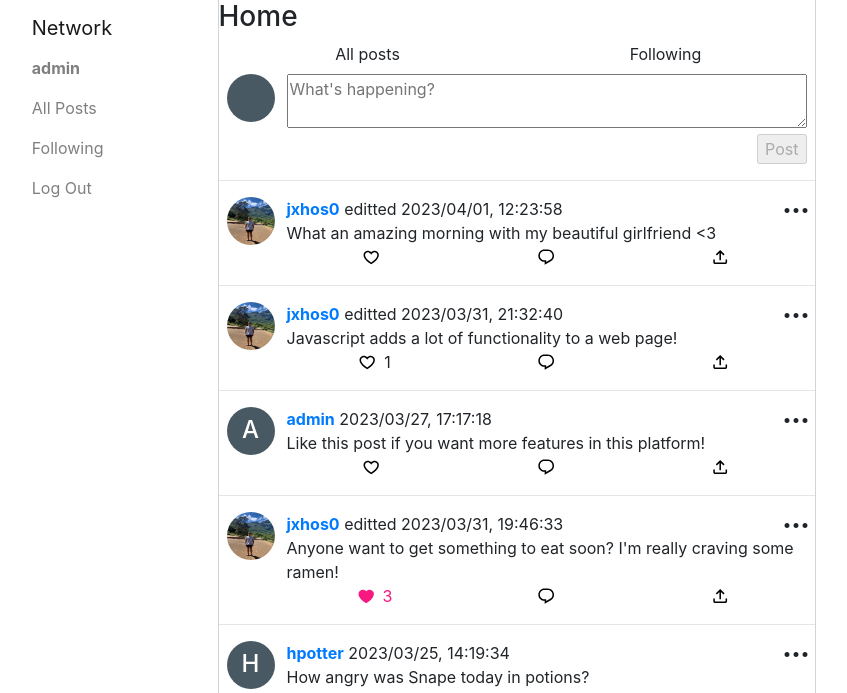
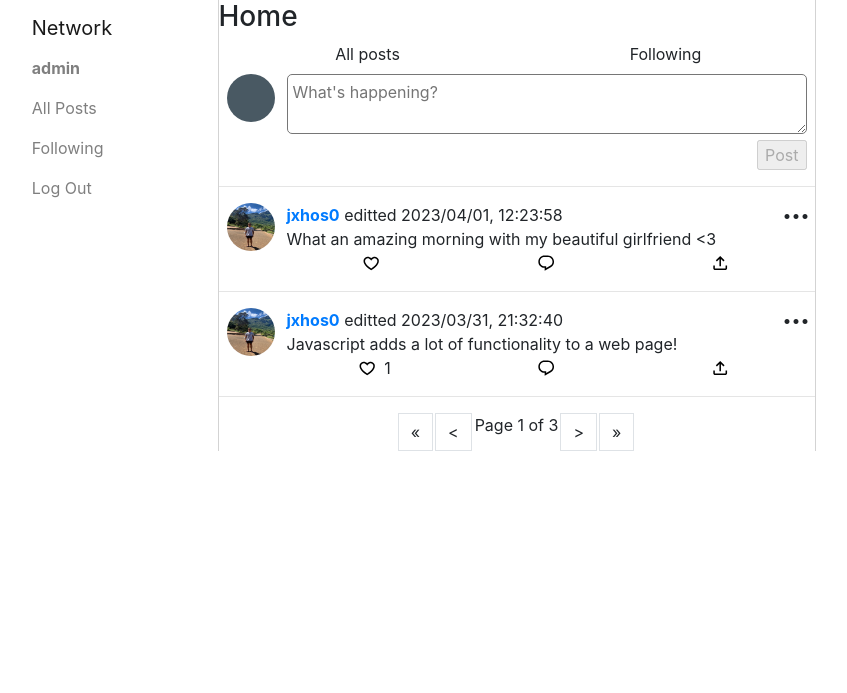
Before and after one commit to jxhos0/network, a Django app: page / in a window 1280 px wide. Shown: the top 693 px of the page, without its empty margins (276-1123 px from the left). Run offline with Django 3.2, Linux system fonts and the light colour scheme; a user stored in the database is signed in; data comes from the database, SQL or seed files in the repository; both versions use the stored data as it was after the commit; some libraries are stand-ins or nearby versions.

Commit message:
Post pagination wokring with JS.

```diff
--- a/network/static/network/network.js
+++ b/network/static/network/network.js
@@ -3,8 +3,8 @@ document.addEventListener('DOMContentLoaded', function() {
     if (document.getElementById('home-container')) {
         var profile = document.querySelector('.current-user').innerHTML
 
-        document.querySelector('#all-posts').addEventListener('click', () => load_posts(`${profile}`, 'all-posts'));
-        document.querySelector('#following').addEventListener('click', () => load_posts(`${profile}`, 'following'));
+        document.querySelector('#all-posts').addEventListener('click', () => load_posts(`${profile}`, 'all-posts', 1));
+        document.querySelector('#following').addEventListener('click', () => load_posts(`${profile}`, 'following', 1));
         // console.log('index page')
 
 
@@ -25,7 +25,7 @@ document.addEventListener('DOMContentLoaded', function() {
             }
         }
 
-        load_posts(`${profile}`, 'all-posts')
+        load_posts(`${profile}`, 'all-posts', 1)
 
 
     } else if (document.getElementById('profile-container')) {
@@ -35,52 +35,40 @@ document.addEventListener('DOMContentLoaded', function() {
         // console.log(document.querySelector('#follow').innerHTML)
 
 
-        document.querySelector('#profile-posts').addEventListener('click', () => load_posts(`${profile}`, 'profile-posts'));
-        document.querySelector('#profile-comments').addEventListener('click', () => load_posts(`${profile}`, 'profile-comments'));
-        document.querySelector('#profile-likes').addEventListener('click', () => load_posts(`${profile}`, 'profile-likes'));
+        document.querySelector('#profile-posts').addEventListener('click', () => load_posts(`${profile}`, 'profile-posts', 1));
+        document.querySelector('#profile-comments').addEventListener('click', () => load_posts(`${profile}`, 'profile-comments', 1));
+        document.querySelector('#profile-likes').addEventListener('click', () => load_posts(`${profile}`, 'profile-likes', 1));
         if (document.querySelector('#follow')) {
             document.querySelector('#follow').addEventListener('click', () => follow_toggle(document.querySelector('.profile-user').innerHTML, document.querySelector('.followed-value').innerHTML))
         }
 
-        load_posts(`${profile}`, 'profile-posts')
+        load_posts(`${profile}`, 'profile-posts', 1)
     }
-
-    // if (document.querySelector('.is-active')) {
-    //     document.querySelector("html").addEventListener("click", () => {
-    //         console.log("popup open")
-    //     })
-    //     // console.log("popup open")
-    // }
-
 
     document.querySelector("html").addEventListener("click", () => {
         if (document.querySelector('.is-active')) {
             if (event.target.closest(".post-options")) return;
             document.querySelector('#popup').classList.remove("is-active")
-            // console.log("popup closed")
+
         }
-        // console.log("popup open")
+    })
 })
 
-    // document.querySelector('#popup').classList.remove("is-active")
 
-})
-
-// function load_profile() {
-//     var profile = document.querySelector('.profile-user').innerHTML
-
-//     load_posts(profile)
-// }
-
-function load_posts(profile, filter) {
+function load_posts(profile, filter, page) {
 
     document.querySelector('.posts-container').innerHTML = ''
 
-    fetch(`/posts/${profile}?filter=${filter}`)
+    fetch(`/posts/${profile}?filter=${filter}&page=${page}`)
     .then(response => response.json())
-    .then(posts => {
-        // console.log(posts)
-        posts.forEach((post, index) => {
+    .then(response => {
+
+        var current_page = Number(page)
+        var number_pages = Number(response['number_pages'])
+        var posts = response['posts']
+
+        if (posts.length > 0) {
+            posts.forEach(post => {
 
                 // Create post row div
                 const post_row = document.createElement('div');
@@ -132,15 +120,45 @@ function load_posts(profile, filter) {
                     `
 
                 document.querySelector('.posts-container').append(post_row);
-            if (index !== posts.length - 1) {
+                // if (index !== posts.length - 1) {
                 document.querySelector('.posts-container').insertAdjacentHTML("beforeend", '<hr>');
+                // }
+
+            })
+            const paginator = document.createElement('div');
+            paginator.classList.add('paginator');
+            paginator.innerHTML = `Page ${page} of ${number_pages}`
+            document.querySelector('.posts-container').append(paginator);
+
+            if (current_page === 1) {
+                document.querySelector('.paginator').insertAdjacentHTML("afterbegin", `
+                <a class="page-link" disabled>&laquo; </a>
+                <a class="page-link" disabled>&lt; </a>
+                `)
+            } else {
+                document.querySelector('.paginator').insertAdjacentHTML("afterbegin", `
+                <a class="page-link"  onclick="load_posts('${profile}', '${filter}', 1)">&laquo; </a>
+                <a class="page-link" onclick="load_posts('${profile}', '${filter}', '${current_page - 1}')">&lt; </a>
+                `)
             }
 
-        })
-        // const popup = document.createElement('div');
-        // popup.id = 'popup';
-        // popup.innerHTML = ""
-        // document.querySelector('.posts-container').append(popup);
+            if (current_page === number_pages) {
+                document.querySelector('.paginator').insertAdjacentHTML("beforeend", `
+                <a class="page-link" disabled> &gt;</a>
+                <a class="page-link" disabled> &raquo;</a>
+                `)
+            } else {
+                document.querySelector('.paginator').insertAdjacentHTML("beforeend", `
+                <a class="page-link" onclick="load_posts('${profile}', '${filter}', '${current_page + 1}')"> &gt;</a>
+                <a class="page-link" onclick="load_posts('${profile}', '${filter}', '${number_pages}')"> &raquo;</a>
+                `)
+            }
+        } else {
+            const message = document.createElement('div');
+            message.classList.add('no-posts-message');
+            message.innerHTML = `There are no posts to view in this list.`
+            document.querySelector('.posts-container').append(message);
+        }
     })
 }
 
@@ -224,22 +242,6 @@ function deleteConfirmation(post_id) {
     })
 }
 
-function deletePost(post_id) {
-    console.log(`Delete ${post_id}`)
-
-    // fetch(`post/${post_id}`, {
-    //     method: 'POST',
-    //     body: JSON.stringify({
-    //         // csrftoken : getCookie('csrftoken'),
-    //         id: post_id,
-
-    //     })
-    // })
-    // .then(() => {
-    //     location.reload()     // Maybe only reload post here?? or change svg element
-    // })
-}
-
 function editPost(post_id) {
     if (document.querySelector('.cancelEdit')) return;
 
@@ -247,8 +249,6 @@ function editPost(post_id) {
 
     var initial_text = document.querySelector(`.post-${post_id}`).innerHTML
     var post_responses_initial_html = document.getElementsByClassName(`post-responses post-${post_id}`)[0].innerHTML
-    console.log(initial_text)
-    console.log(post_responses_initial_html)
 
     document.getElementsByClassName(`post-responses post-${post_id}`)[0].className = `post-responses post-${post_id} span-2-col`
 
@@ -290,9 +290,9 @@ function editPost(post_id) {
 }
 
 
-function formatDateTime(timestamp) {
-    var m = new Date(timestamp);
-    var dateString = m.getUTCFullYear() +"/"+ (m.getUTCMonth()+1) +"/"+ m.getUTCDate() + " " + m.getUTCHours() + ":" + m.getUTCMinutes() + ":" + m.getUTCSeconds();
+// function formatDateTime(timestamp) {
+//     var m = new Date(timestamp);
+//     var dateString = m.getUTCFullYear() +"/"+ (m.getUTCMonth()+1) +"/"+ m.getUTCDate() + " " + m.getUTCHours() + ":" + m.getUTCMinutes() + ":" + m.getUTCSeconds();
 
-    return dateString
-}
+//     return dateString
+// }
--- a/network/static/network/styles.css
+++ b/network/static/network/styles.css
@@ -13,12 +13,10 @@ textarea {
     max-width: 598px;
     border-left: 1px solid lightgray;
     border-right: 1px solid lightgray;
-    /* margin: auto; */
 }
 
 #follow {
     position: relative;
-    /* margin: 5px; */
     float: right;
     width: 104px;
     height: 36px;
@@ -29,10 +27,12 @@ textarea {
     text-align: center;
     line-height: 32px;
     background-color: rgb(29, 155, 240);
+    color: white;
 }
 
 #follow[data-value="Following"] {
     background-color: transparent;
+    color: black;
 }
 
 #follow[data-value="Following"]:hover {
@@ -80,15 +80,17 @@ textarea {
     margin: .5rem;
 }
 
+.new-post #id_content {
+    padding: 5px;
+    border-radius: 5px;
+}
+
 .post-container {
     display: grid;
     grid-template-columns: 48px 1fr;
     gap: 12px;
     margin: .5rem;
 }
-
-
-
 
 .no-profile-img {
     display: flex;
@@ -163,7 +165,6 @@ svg {
 }
 
 .like:hover .like-svg, .liked:hover .liked-svg {
-
     background: rgba(249, 24, 128, 0.1);
 }
 
@@ -220,3 +221,10 @@ svg {
     color: white;
     margin-bottom: 8px;
 }
+
+.paginator {
+    display: flex;
+    justify-content: center;
+    gap: 3px;
+    /* align-items: center;     */
+}
--- a/network/views.py
+++ b/network/views.py
@@ -6,6 +6,7 @@ from django.shortcuts import render
 from django.urls import reverse
 from django.http import JsonResponse
 from django.utils import timezone
+from django.core.paginator import Paginator
 
 from django.views.decorators.csrf import csrf_exempt
 
@@ -123,7 +124,7 @@ def profileView(request, user):
 
 @csrf_exempt
 def postData(request, post_id):
-
+    print(request)
     try:
         post = Post.objects.get(pk=post_id)
     except Post.DoesNotExist:
@@ -157,11 +158,6 @@ def postData(request, post_id):
 
 
 def load_posts(request, profile):
-    # if request.GET == "'all-posts'":
-    #     print('yes')
-
-    # print(request.GET.get('filter'))
-    # print(profile)
 
     profileUser = User.objects.get(username=profile)
     filter = request.GET.get('filter')
@@ -170,7 +166,6 @@ def load_posts(request, profile):
         posts = Post.objects.all()
     elif filter == "following":
         followed_profiles = Follower.objects.filter(follower = request.user).values("following")
-        # print(followed_profiles)
         posts = Post.objects.filter(user__in=followed_profiles)
 
     elif filter == "profile-posts":
@@ -180,9 +175,15 @@ def load_posts(request, profile):
 
     elif filter == "profile-likes":
         liked_posts = Like.objects.filter(user=profileUser).values("post")
-        # print(posts)
         posts = Post.objects.filter(pk__in=liked_posts)
 
     posts = posts.order_by("-timestamp")
 
-    return JsonResponse([post.serialize(request.user.id) for post in posts], safe=False)
+    paginator = Paginator(posts, 2)
+
+    page_number = request.GET.get('page')
+    posts = paginator.get_page(page_number)
+
+    # print(paginator.num_pages)
+
+    return JsonResponse({"posts" : [post.serialize(request.user.id) for post in posts], "number_pages" : paginator.num_pages}, safe=False)
```
Also changed, not shown: db.sqlite3. Lines whose indentation alone changed are shown as unchanged.
